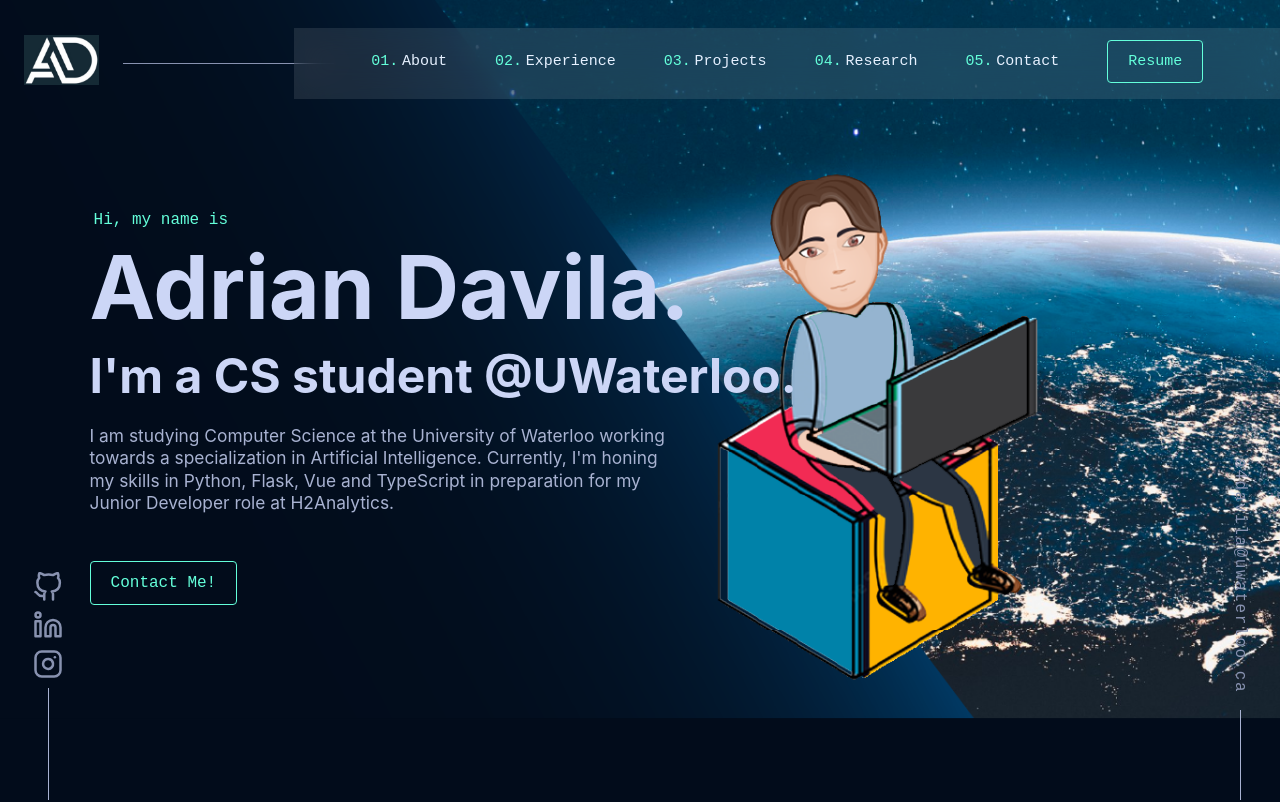
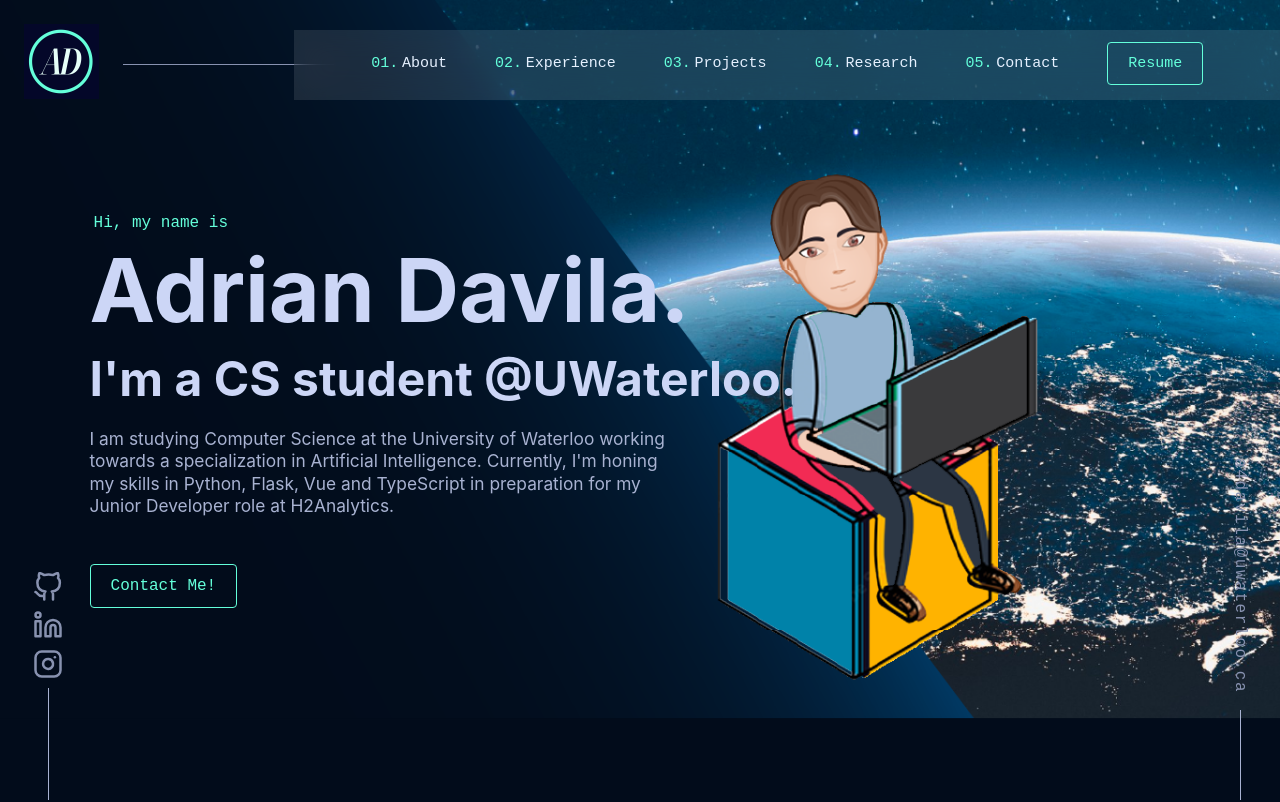
Before and after one commit to adriandavila/portfolio-website, a Next.js app: page / in a window 1280 px wide. Shown: the top 802 px of the page. Built offline with nearby package versions, Linux system fonts and the light colour scheme.

Commit message:
Changed logo

```diff
--- a/components/Nav.js
+++ b/components/Nav.js
@@ -48,7 +48,7 @@ const Nav = () => {
   return (
     <div className="primary-header">
         <div>
-            <img src="ADlogo.png" alt="Adrian Davila Logo" className="logo"/>
+            <img src="adrian_logo.png" alt="Adrian Davila Logo" className="logo"/>
         </div>
 
         <button className="mobile-nav-toggle" onClick={handleClick} aria-controls="primary-navigation" aria-expanded={navButtonVisible}>
```
Also changed, not shown: public/adrian_logo.png (added), public/technologies/AD.jpeg (added), z_todo.txt.
